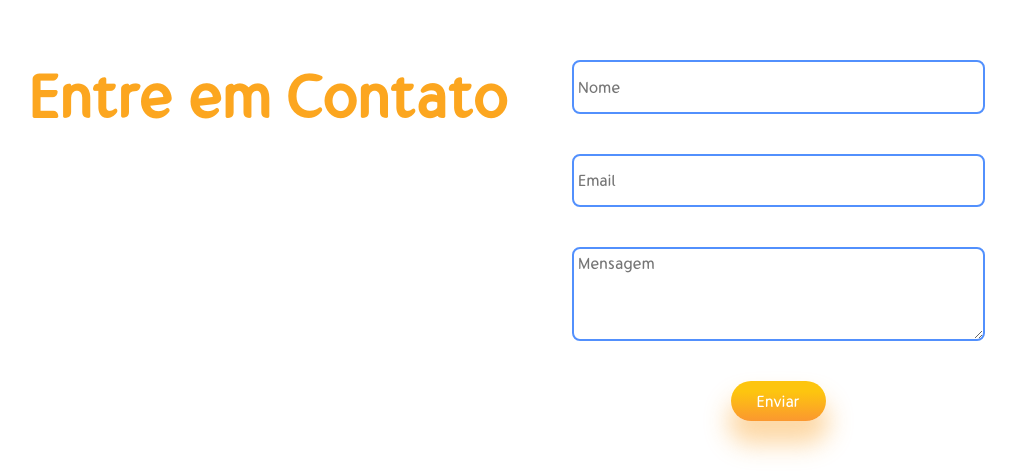
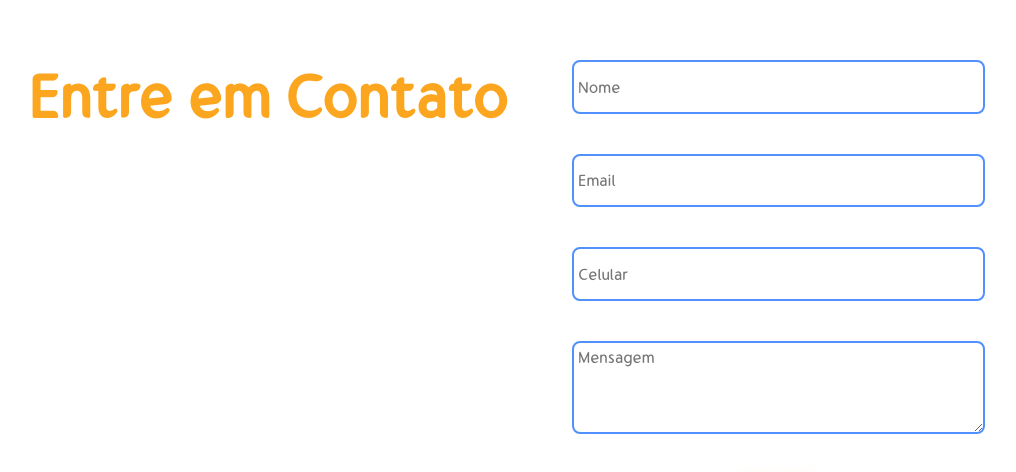
Before and after one commit to 11Victor/Portifolio-React, a React (Create React App) app: page / in a window 1280 px wide. Shown: the part 2186-2658 px from the top of the page, without its empty margins (101-1117 px from the left). Built offline with nearby package versions, Linux system fonts and the light colour scheme.

Commit message:
EmailJs Concluído

```diff
--- a/package.json
+++ b/package.json
@@ -3,6 +3,7 @@
   "version": "0.1.0",
   "private": true,
   "dependencies": {
+    "@emailjs/browser": "^3.6.2",
     "@testing-library/jest-dom": "^5.16.4",
     "@testing-library/react": "^13.1.1",
     "@testing-library/user-event": "^13.5.0",
@@ -10,6 +11,7 @@
     "react-dom": "^16.0.0 || ^17.0.0",
     "react-scripts": "5.0.1",
     "react-spinners": "^0.11.0",
+    "react-toastify": "^8.2.0",
     "web-vitals": "^2.1.4"
   },
   "peerDependencies": {
--- a/src/App.js
+++ b/src/App.js
@@ -24,7 +24,7 @@ function App() {
     setLoading(true)
     setTimeout(() => {
       setLoading(false)
-    }, 2000)
+    }, 3000)
   }, [])
   return (
 
--- a/src/Components/Contato/Contato.css
+++ b/src/Components/Contato/Contato.css
@@ -3,7 +3,6 @@
     display: flex;
     height: 80vh;
     margin-top: 4rem;
-      /* scroll */
     padding-top: 10rem;
 }
 
--- a/src/Components/Contato/Contato.jsx
+++ b/src/Components/Contato/Contato.jsx
@@ -1,7 +1,21 @@
-import React from 'react'
+import React, { useRef } from 'react'
 import './Contato.css'
+import emailjs from '@emailjs/browser';
 
 const Contato = () => {
+  const form = useRef();
+
+  const sendEmail = (e) => {
+    e.preventDefault();
+
+    emailjs.sendForm('service_v1tf47i', 'template_hyuel1h', form.current, 'gUULwrnJxGFMhIaA-')
+      .then((result) => {
+          console.log(result.text);
+      }, (error) => {
+          console.log(error.text);
+      });
+  };
+
   return (
     <div className="contact-form">
       <div className="w-left">
@@ -11,9 +25,10 @@ const Contato = () => {
       </div>
 
       <div className="c-right">
-        <form action="">
+        <form ref={form} onSubmit={sendEmail}>
         <input type="text" name="user_name" className="user"  placeholder="Nome"/>
           <input type="email" name="user_email" className="user" placeholder="Email"/>
+          <input type="tel" name="phone" className="user" placeholder="Celular"/>
           <textarea name="message" className="user" placeholder="Mensagem"/>
           <input type="submit" value="Enviar" className="button"/>
         </form>
--- a/src/Components/Servicos/Servicos.jsx
+++ b/src/Components/Servicos/Servicos.jsx
@@ -12,11 +12,11 @@ const Servicos = () => {
     <div className="services">
         <div className="awesome">
             <span>Serviços</span>
-            <spane>
+            <span>
                 Verifique todos serviços que ofereço!
                 <br/>
                 Ou baixe meu currículo no link abaixo.
-            </spane>
+            </span>
             <a href={Curriculo} download>
                 <button className="button s-button">Download CV</button>
             </a>
```
Also changed, not shown: 1 other file (tests, documents, lock files or other folders).
